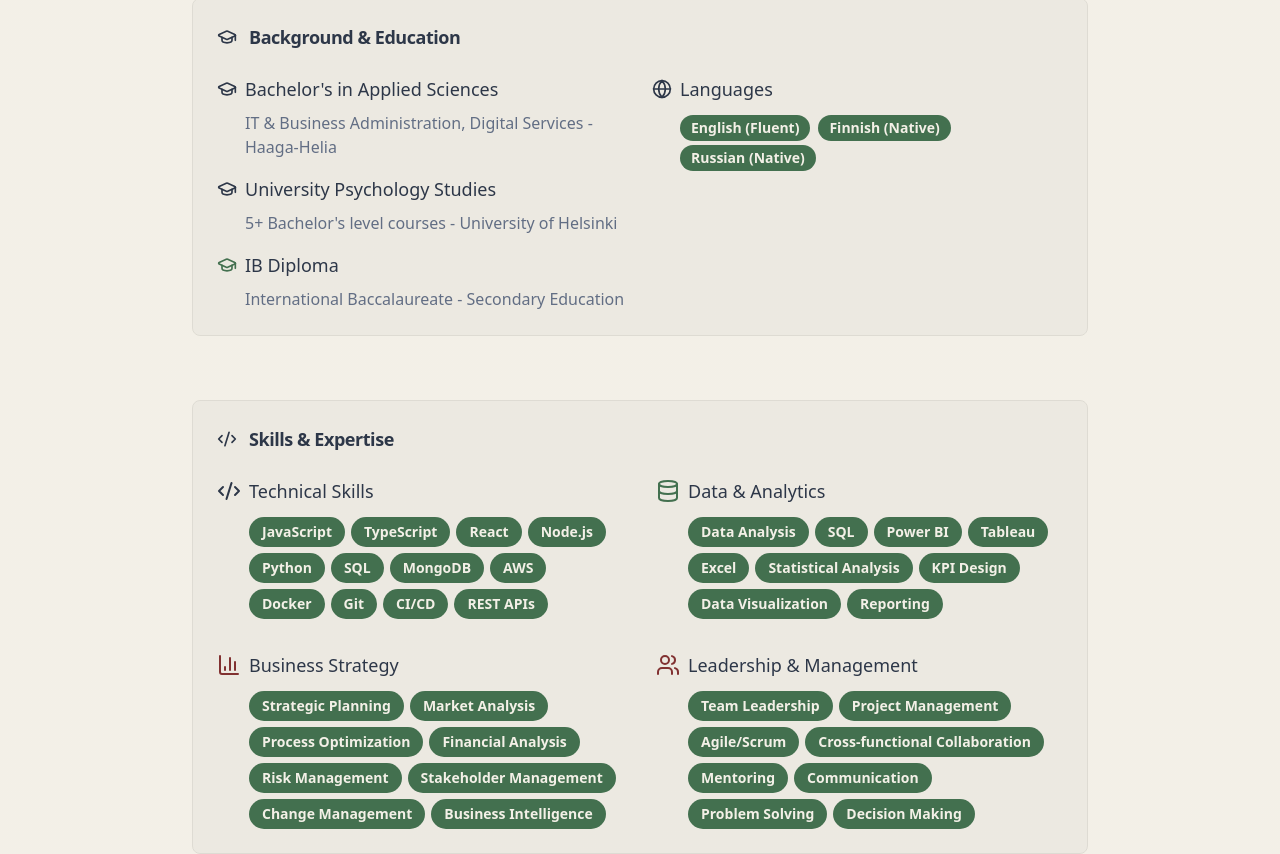
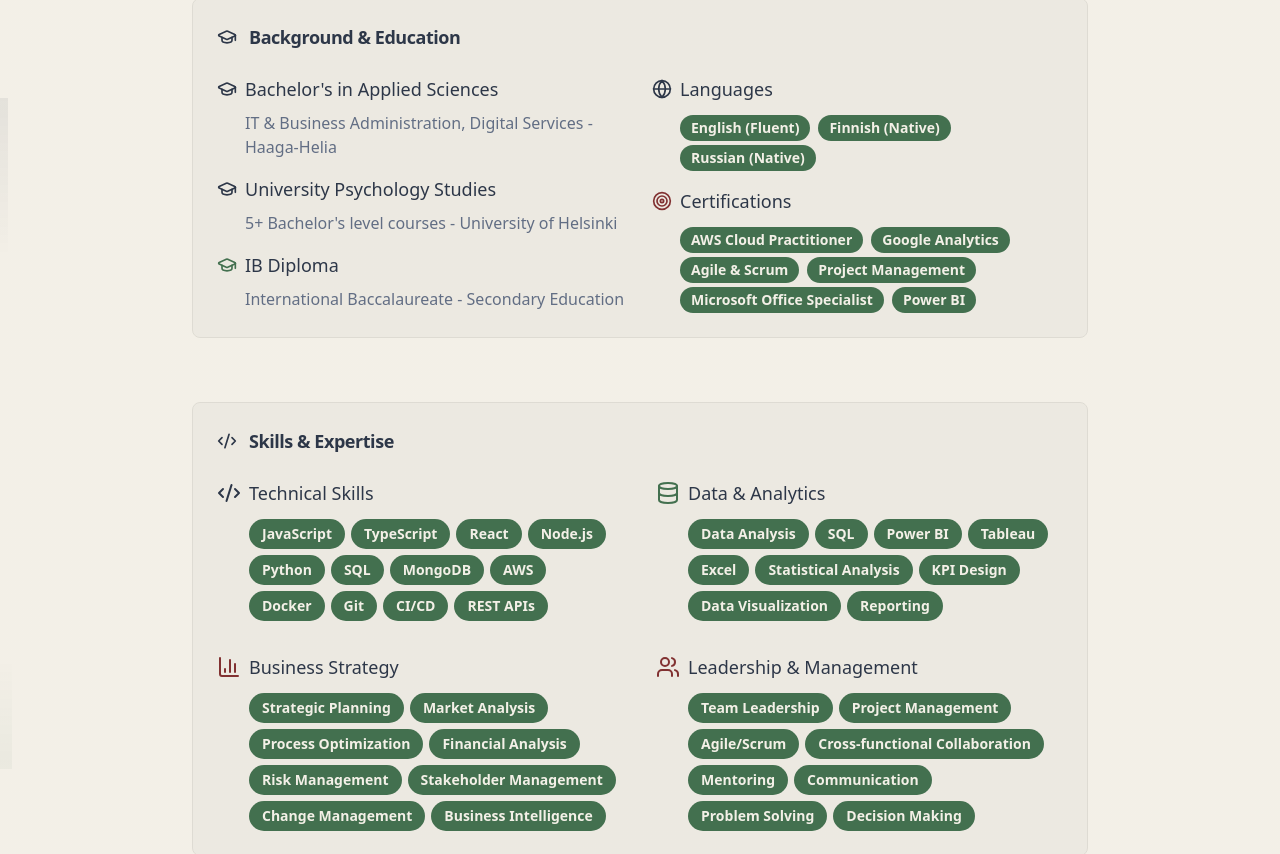
Before and after one commit to annasebedash-creator/anna-sebedach-portfolio, a React (Vite) app: page / in a window 1280 px wide. Shown: the part 1031-1885 px from the top of the page. Built offline with nearby package versions, Linux system fonts and the light colour scheme.

Commit message:
Add certifications and background elements

```diff
--- a/src/components/Skills.tsx
+++ b/src/components/Skills.tsx
@@ -26,12 +26,28 @@ const Skills = () => {
   return <section id="skills" className="py-20 bg-gradient-subtle relative overflow-hidden">
       {/* Background decorative elements */}
       <div className="absolute inset-0 pointer-events-none">
+        {/* Main decorative circles */}
         <div className="absolute top-20 left-10 w-32 h-32 bg-midnight-blue/10 rounded-full animate-pulse"></div>
         <div className="absolute top-40 right-16 w-24 h-24 bg-burgundy/8 rounded-full animate-pulse delay-300"></div>
         <div className="absolute bottom-32 left-20 w-20 h-20 bg-moss-green/12 rounded-full animate-pulse delay-700"></div>
         <div className="absolute bottom-20 right-24 w-28 h-28 bg-midnight-blue/8 rounded-full animate-pulse delay-1000"></div>
         <div className="absolute top-60 left-1/4 w-16 h-16 bg-burgundy/6 rounded-full animate-pulse delay-500"></div>
         <div className="absolute top-80 right-1/3 w-36 h-36 bg-moss-green/8 rounded-full animate-pulse delay-200"></div>
+
+        {/* Additional subtle elements inspired by hero image */}
+        <div className="absolute top-1/4 left-0 w-2 h-40 bg-gradient-to-b from-midnight-blue/15 to-transparent animate-pulse delay-800"></div>
+        <div className="absolute top-1/2 right-0 w-2 h-32 bg-gradient-to-b from-burgundy/12 to-transparent animate-pulse delay-400"></div>
+        <div className="absolute bottom-1/4 left-0 w-3 h-28 bg-gradient-to-t from-moss-green/10 to-transparent animate-pulse delay-600"></div>
+
+        {/* Floating geometric shapes */}
+        <div className="absolute top-32 right-1/4 w-4 h-4 bg-midnight-blue/15 rotate-45 animate-pulse delay-900"></div>
+        <div className="absolute top-3/4 left-1/3 w-6 h-6 bg-burgundy/10 rotate-12 animate-pulse delay-1200"></div>
+        <div className="absolute bottom-40 right-1/5 w-5 h-5 bg-moss-green/12 rounded-full animate-pulse delay-300"></div>
+
+        {/* Subtle gradient overlays */}
+        <div className="absolute top-0 left-0 w-64 h-64 bg-gradient-radial from-midnight-blue/5 to-transparent animate-pulse delay-1500"></div>
+        <div className="absolute bottom-0 right-0 w-80 h-80 bg-gradient-radial from-burgundy/4 to-transparent animate-pulse delay-800"></div>
+        <div className="absolute top-1/2 left-1/2 transform -translate-x-1/2 -translate-y-1/2 w-96 h-96 bg-gradient-radial from-moss-green/3 to-transparent animate-pulse delay-2000"></div>
       </div>
 
       <div className="container mx-auto px-6 relative">
@@ -83,6 +99,7 @@ const Skills = () => {
                   </div>
                 </div>
 
+                <div className="space-y-4">
                   <div className="space-y-2">
                     <div className="flex items-center space-x-2">
                       <Globe className="w-5 h-5 text-primary" />
@@ -92,6 +109,22 @@ const Skills = () => {
                       <Badge variant="secondary" className="mr-2 text-sm">English (Fluent)</Badge>
                       <Badge variant="secondary" className="mr-2 text-sm">Finnish (Native)</Badge>
                       <Badge variant="secondary" className="text-sm">Russian (Native)</Badge>
+                    </div>
+                  </div>
+
+                  <div className="space-y-2">
+                    <div className="flex items-center space-x-2">
+                      <Target className="w-5 h-5 text-accent" />
+                      <span className="font-medium text-lg">Certifications</span>
+                    </div>
+                    <div className="ml-7 space-y-1">
+                      <Badge variant="secondary" className="mr-2 text-sm">AWS Cloud Practitioner</Badge>
+                      <Badge variant="secondary" className="mr-2 text-sm">Google Analytics</Badge>
+                      <Badge variant="secondary" className="mr-2 text-sm">Agile & Scrum</Badge>
+                      <Badge variant="secondary" className="mr-2 text-sm">Project Management</Badge>
+                      <Badge variant="secondary" className="mr-2 text-sm">Microsoft Office Specialist</Badge>
+                      <Badge variant="secondary" className="text-sm">Power BI</Badge>
+                    </div>
                   </div>
                 </div>
               </div>
```
Lines whose indentation alone changed are shown as unchanged.
